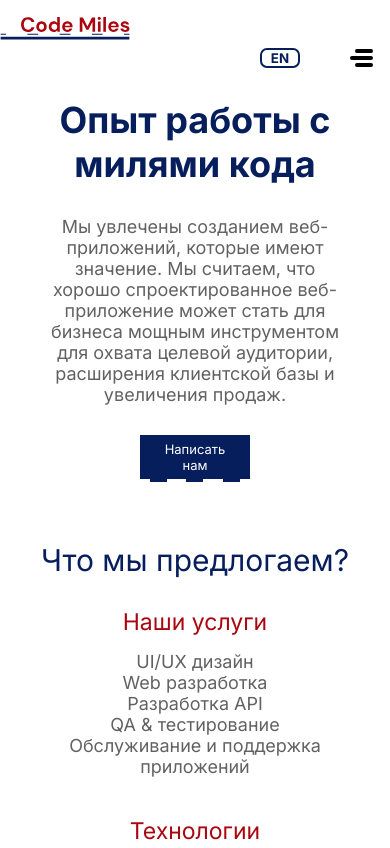
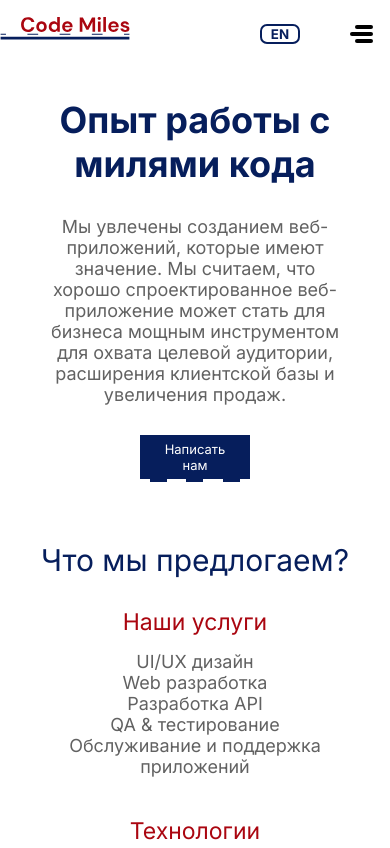
Before and after one commit to HarutDev77/CodeMilesRepo, a website: page index.html in a window 390 px wide. Shown: the top 848 px of the page. Drawn offline with Linux system fonts and the light colour scheme.

Commit message:
add some changes

```diff
--- a/css/main.scss
+++ b/css/main.scss
@@ -398,6 +398,7 @@
 
 @media (max-width: 1025px){
   .menu_cont {
+    margin-top: 23px;
       &_menu_icon_container{
         bottom: 42px;
         right: 25px;
@@ -516,6 +517,7 @@
     }
   }
   .menu_cont {
+    margin-top: 23px;
     &_menu_icon_container{
       bottom: 32px;
       right: 25px;
@@ -591,6 +593,7 @@
     }
   }
   .menu_cont{
+    margin-top: 23px;
       &_menu_icon_container{
         bottom: 19px;
         right: 17px;
```
Also changed, not shown: dist/main.css, 1 other file.
